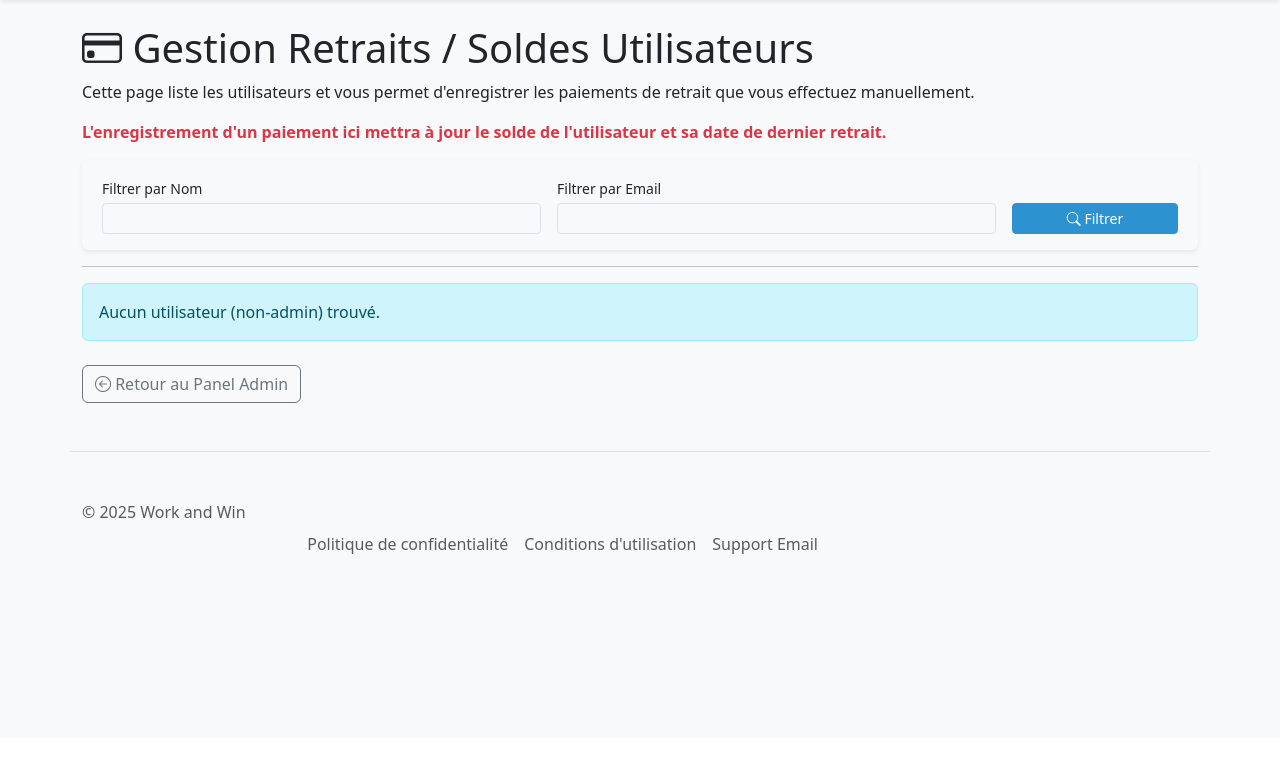
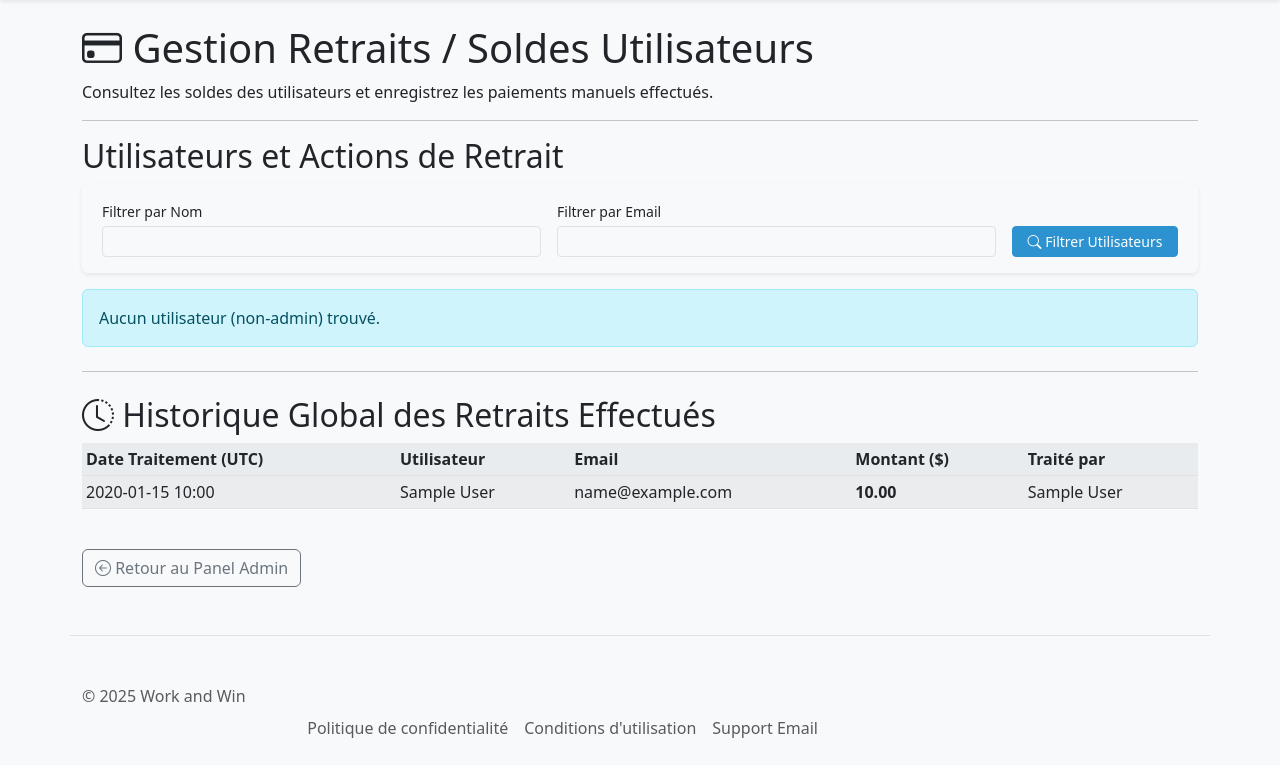
Before and after one commit to kevyjunior2707/work-and-win-app, a Flask app: page /admin/withdrawals in a window 1280 px wide. Shown: the part 62-827 px from the top of the page. Before the commit the page ends 616 px from the top, so only its background shows below. Run offline with Flask 3, Linux system fonts and the light colour scheme; a user stored in the database is signed in; tables that the repository leaves empty hold one stand-in row (values such as "Sample post"); some libraries are stand-ins or nearby versions.

Commit message:
Ajout historique retraits global pour admin

```diff
--- a/app/admin/templates/withdrawal_list.html
+++ b/app/admin/templates/withdrawal_list.html
@@ -1,133 +1,175 @@
-{# app/admin/templates/withdrawal_list.html (COMPLET avec Container/Filtre/Pagination) #}
+{# app/admin/templates/withdrawal_list.html (AVEC HISTORIQUE GLOBAL) #}
 {% extends "base.html" %}
 
 {% block title %}{{ title }}{% endblock %}
 
 {% block content %}
-<div class="container mt-4 mb-5"> {# <<< Conteneur principal pour l'espacement >>> #}
+<div class="container mt-4 mb-5"> {# Conteneur principal #}
     <h1><i class="bi bi-credit-card"></i> {{ title }}</h1>
-    <p>{{ _('Cette page liste les utilisateurs et vous permet d\'enregistrer les paiements de retrait que vous effectuez manuellement.') }}</p>
-    <p class="text-danger fw-bold">{{ _("L'enregistrement d'un paiement ici mettra à jour le solde de l'utilisateur et sa date de dernier retrait.") }}</p>
+    <p>{{ _('Consultez les soldes des utilisateurs et enregistrez les paiements manuels effectués.') }}</p>
+    <hr>
 
-    {# --- Formulaire de Filtre --- #}
-    <div class="card bg-light mb-3 shadow-sm filter-card"> {# Carte pour encadrer les filtres #}
+    {# Section Liste des Utilisateurs et Actions #}
+    <h2>{{ _('Utilisateurs et Actions de Retrait') }}</h2>
+    {# Filtres Utilisateurs #}
+    <div class="card bg-light mb-3 shadow-sm filter-card">
         <div class="card-body">
             <form method="GET" action="{{ url_for('admin.list_withdrawals') }}">
                 <div class="row g-3 align-items-end">
-                    <div class="col-md-5">
-                        <label for="name" class="form-label">{{ _('Filtrer par Nom') }}</label>
-                        {# Pré-remplit avec la recherche précédente #}
-                        <input type="text" class="form-control form-control-sm" id="name" name="name" value="{{ search_name or '' }}">
-                    </div>
-                     <div class="col-md-5">
-                        <label for="email" class="form-label">{{ _('Filtrer par Email') }}</label>
-                        <input type="text" class="form-control form-control-sm" id="email" name="email" value="{{ search_email or '' }}">
-                    </div>
-                    <div class="col-md-2">
-                        <button type="submit" class="btn btn-primary btn-sm w-100"><i class="bi bi-search"></i> {{ _('Filtrer') }}</button>
-                    </div>
+                    <div class="col-md-5"> <label for="name" class="form-label">{{ _('Filtrer par Nom') }}</label> <input type="text" class="form-control form-control-sm" id="name" name="name" value="{{ search_name or '' }}"> </div>
+                    <div class="col-md-5"> <label for="email" class="form-label">{{ _('Filtrer par Email') }}</label> <input type="text" class="form-control form-control-sm" id="email" name="email" value="{{ search_email or '' }}"> </div>
+                    <div class="col-md-2"> <button type="submit" class="btn btn-primary btn-sm w-100"><i class="bi bi-search"></i> {{ _('Filtrer Utilisateurs') }}</button> </div>
                 </div>
             </form>
         </div>
     </div>
-    {# --- Fin Formulaire de Filtre --- #}
-    <hr>
 
     {% if not users %}
-        {# Message si aucun utilisateur (ou aucun résultat de filtre) #}
-        <div class="alert alert-info">
-             {% if search_name or search_email %}
-                {{ _('Aucun utilisateur ne correspond à vos critères de recherche.') }}
-                 <a href="{{ url_for('admin.list_withdrawals') }}" class="alert-link">{{ _('Voir tous les utilisateurs.') }}</a>
-             {% else %}
-                {{ _('Aucun utilisateur (non-admin) trouvé.') }}
-             {% endif %}
-        </div>
+        <div class="alert alert-info"> {% if search_name or search_email %} {{ _('Aucun utilisateur ne correspond à vos critères de recherche.') }} <a href="{{ url_for('admin.list_withdrawals') }}" class="alert-link">{{ _('Voir tous les utilisateurs.') }}</a> {% else %} {{ _('Aucun utilisateur (non-admin) trouvé.') }} {% endif %} </div>
     {% else %}
-        {# Affichage du tableau des utilisateurs #}
-        <div class="table-responsive">
-            <table class="table table-striped table-hover table-sm align-middle"> {# Classes pour style/alignement #}
-                <thead>
-                    <tr>
-                        <th># ID</th>
-                        <th>{{ _('Nom') }}</th>
-                        <th>{{ _('Email') }}</th>
-                        <th>{{ _('Solde Actuel') }}</th>
-                        <th>{{ _('Dernier Retrait (UTC)') }}</th>
-                        <th>{{ _('Enregistrer un Paiement Manuel') }}</th>
-                    </tr>
-                </thead>
+        <div class="table-responsive mb-4">
+            <table class="table table-striped table-hover table-sm align-middle">
+                <thead> <tr> <th>{{ _('Nom') }}</th> <th>{{ _('Email') }}</th> <th>{{ _('Solde Actuel') }}</th> <th>{{ _('Dernier Retrait (UTC)') }}</th> <th>{{ _('Enregistrer Paiement') }}</th> </tr> </thead>
                 <tbody>
-                    {# Boucle sur les utilisateurs de la page actuelle (via pagination) #}
                     {% for user in users %}
                     <tr>
-                        <th scope="row">{{ user.id }}</th>
                         <td>{{ user.full_name }}</td>
                         <td>{{ user.email }}</td>
-                        {# Affiche le solde formaté à 2 décimales #}
                         <td><strong>$ {{ "%.2f"|format(user.balance) }}</strong></td>
-                        {# Affiche la date du dernier retrait ou 'Jamais' #}
-                        <td>{{ user.last_withdrawal_date.strftime('%Y-%m-%d %H:%M') if user.last_withdrawal_date else _('Jamais') }}</td>
+                        <td>{{ user.last_withdrawal_date.strftime('%Y-%m-%d') if user.last_withdrawal_date else _('Jamais') }}</td>
                         <td>
-                            {# Formulaire pour enregistrer le paiement pour CET utilisateur #}
-                            <form action="{{ url_for('admin.record_withdrawal', user_id=user.id) }}" method="POST" class="row gx-2 align-items-center">
-                                <div class="col-auto">
-                                    <label for="amount_{{ user.id }}" class="visually-hidden">{{ _('Montant Payé') }}</label>
-                                    <div class="input-group input-group-sm"> {# Groupe pour $ et champ #}
-                                        <span class="input-group-text">$</span>
-                                        <input type="number" class="form-control form-control-sm" id="amount_{{ user.id }}" name="amount" step="0.01" min="0.01" placeholder="{{ _('Montant') }}" required style="width: 100px;">
+                            <button type="button" class="btn btn-sm btn-success" data-bs-toggle="modal" data-bs-target="#recordWithdrawalModal{{ user.id }}" {% if user.balance <= 0 %}disabled title="{{_('Solde insuffisant')}}"{% endif %}>
+                                <i class="bi bi-check-circle-fill"></i> {{ _('Enregistrer') }}
+                            </button>
+                            {# --- Modale Enregistrer Retrait --- #}
+                            <div class="modal fade" id="recordWithdrawalModal{{ user.id }}" tabindex="-1" aria-labelledby="recordWithdrawalModalLabel{{ user.id }}" aria-hidden="true">
+                              <div class="modal-dialog">
+                                <div class="modal-content">
+                                  <form action="{{ url_for('admin.record_withdrawal', user_id=user.id, page_users=users_pagination.page) }}" method="post"> {# Ajout page_users pour retour correct #}
+                                    <div class="modal-header">
+                                      <h5 class="modal-title" id="recordWithdrawalModalLabel{{ user.id }}">{{ _('Enregistrer Paiement pour: %(user_name)s', user_name=user.full_name) }}</h5>
+                                      <button type="button" class="btn-close" data-bs-dismiss="modal" aria-label="Close"></button>
                                     </div>
+                                    <div class="modal-body">
+                                        <p>{{ _('Solde actuel: $ %(balance)s', balance= ("%.2f"|format(user.balance)) ) }}</p>
+                                        <p class="text-danger fw-bold">{{ _("Attention : N'enregistrez ce paiement que si vous avez effectivement envoyé l'argent à l'utilisateur !") }}</p>
+                                        <div class="mb-3">
+                                            <label for="amount_{{ user.id }}" class="form-label">{{ _('Montant Payé ($)') }}</label>
+                                            <input type="number" step="0.01" min="0.01" max="{{ user.balance }}" class="form-control" id="amount_{{ user.id }}" name="amount" required>
+                                        </div>
+                                        <p class="text-muted"><small>{{ _("Le montant sera déduit du solde de l'utilisateur, la date du dernier retrait sera mise à jour, et une entrée sera ajoutée à l'historique.") }}</small></p>
+                                    </div>
+                                    <div class="modal-footer">
+                                      <button type="button" class="btn btn-secondary" data-bs-dismiss="modal">{{ _('Annuler') }}</button>
+                                      <button type="submit" class="btn btn-success">{{ _('Confirmer Paiement Effectué') }}</button>
+                                    </div>
+                                  </form>
                                 </div>
-                                <div class="col-auto">
-                                    <button type="submit" class="btn btn-success btn-sm">{{ _('Enregistrer Paiement') }}</button>
-                                </div>
-                            </form>
+                              </div>
+                            </div>
+                            {# --- Fin Modale --- #}
                         </td>
                     </tr>
                     {% endfor %}
                 </tbody>
             </table>
         </div>
-
-        {# --- Pagination --- #}
-        {# S'affiche seulement s'il y a plus d'une page #}
-        {% if pagination and pagination.pages > 1 %}
-        <nav aria-label="Page navigation retraits" class="mt-3">
+         {# Pagination Utilisateurs #}
+        {% if users_pagination and users_pagination.pages > 1 %}
+        <nav aria-label="Page navigation utilisateurs retrait" class="mt-3 mb-4">
           <ul class="pagination justify-content-center">
-             {# Liens Previous/Next en passant les arguments de recherche pour qu'ils persistent #}
-            <li class="page-item {% if not pagination.has_prev %}disabled{% endif %}">
-              <a class="page-link" href="{{ url_for('admin.list_withdrawals', page=pagination.prev_num, name=search_name, email=search_email) if pagination.has_prev else '#' }}">{{ _('Précédent') }}</a>
+            <li class="page-item {% if not users_pagination.has_prev %}disabled{% endif %}">
+              <a class="page-link" href="{{ url_for('admin.list_withdrawals', page_users=users_pagination.prev_num, page_history=history_pagination.page, name=search_name, email=search_email) if users_pagination.has_prev else '#' }}">{{ _('Précédent (Users)') }}</a>
             </li>
-            {# Affiche le numéro de page actuel et total #}
             <li class="page-item active" aria-current="page">
-              <span class="page-link">{{ pagination.page }} / {{ pagination.pages }}</span>
+              <span class="page-link">{{ _('Page Users %(page)s / %(pages)s', page=users_pagination.page, pages=users_pagination.pages) }}</span>
             </li>
-            {# Pour une pagination plus complète avec les numéros de page:
-               {% for page_num in pagination.iter_pages(left_edge=1, right_edge=1, left_current=1, right_current=2) %}
-                 {% if page_num %}
-                   {% if pagination.page == page_num %}
-                     <li class="page-item active" aria-current="page"><span class="page-link">{{ page_num }}</span></li>
-                   {% else %}
-                     <li class="page-item"><a class="page-link" href="{{ url_for('admin.list_withdrawals', page=page_num, name=search_name, email=search_email) }}">{{ page_num }}</a></li>
-                   {% endif %}
-                 {% else %}
-                   <li class="page-item disabled"><span class="page-link">...</span></li>
-                 {% endif %}
-               {% endfor %}
-            #}
-            <li class="page-item {% if not pagination.has_next %}disabled{% endif %}">
-              <a class="page-link" href="{{ url_for('admin.list_withdrawals', page=pagination.next_num, name=search_name, email=search_email) if pagination.has_next else '#' }}">{{ _('Suivant') }}</a>
+            <li class="page-item {% if not users_pagination.has_next %}disabled{% endif %}">
+              <a class="page-link" href="{{ url_for('admin.list_withdrawals', page_users=users_pagination.next_num, page_history=history_pagination.page, name=search_name, email=search_email) if users_pagination.has_next else '#' }}">{{ _('Suivant (Users)') }}</a>
             </li>
           </ul>
         </nav>
         {% endif %}
-        {# --- Fin Pagination --- #}
+        {# --- Fin Pagination Utilisateurs --- #}
+    {% endif %}
 
-    {% endif %} {# Fin du else (s'il y a des utilisateurs) #}
+    <hr class="my-4">
 
-    {# Bouton Retour #}
+    {# --- NOUVEAU : Section Historique Global des Retraits --- #}
+    <h2><i class="bi bi-clock-history"></i> {{ _('Historique Global des Retraits Effectués') }}</h2>
+    {% if not withdrawal_history %}
+        <div class="alert alert-secondary">
+            {{ _('Aucun retrait n\'a encore été enregistré comme complété.') }}
+        </div>
+    {% else %}
+        <div class="table-responsive">
+             <table class="table table-striped table-hover table-sm align-middle">
+                <thead>
+                    <tr>
+                        <th>{{ _('Date Traitement (UTC)') }}</th>
+                        <th>{{ _('Utilisateur') }}</th>
+                        <th>{{ _('Email') }}</th>
+                        <th>{{ _('Montant ($)') }}</th>
+                        <th>{{ _('Traité par') }}</th>
+                    </tr>
+                </thead>
+                <tbody>
+                    {% for withdrawal in withdrawal_history %}
+                    <tr>
+                        <td>{{ withdrawal.processed_timestamp.strftime('%Y-%m-%d %H:%M') if withdrawal.processed_timestamp else _('N/A') }}</td>
+                        <td>{{ withdrawal.requester.full_name if withdrawal.requester else _('Utilisateur Supprimé') }}</td>
+                        <td>{{ withdrawal.requester.email if withdrawal.requester else _('N/A') }}</td>
+                        <td><strong>{{ "%.2f"|format(withdrawal.amount) }}</strong></td>
+                        <td>{{ withdrawal.processed_by_admin.full_name if withdrawal.processed_by_admin else _('Admin Supprimé') }}</td>
+                    </tr>
+                    {% endfor %}
+                </tbody>
+            </table>
+        </div>
+        {# Pagination Historique #}
+        {% if history_pagination and history_pagination.pages > 1 %}
+        <nav aria-label="Page navigation historique retrait" class="mt-3">
+          <ul class="pagination justify-content-center">
+            <li class="page-item {% if not history_pagination.has_prev %}disabled{% endif %}">
+              <a class="page-link" href="{{ url_for('admin.list_withdrawals', page_users=users_pagination.page, page_history=history_pagination.prev_num, name=search_name, email=search_email) if history_pagination.has_prev else '#' }}">{{ _('Précédent (Hist.)') }}</a>
+            </li>
+            <li class="page-item active" aria-current="page">
+              <span class="page-link">{{ _('Page Hist. %(page)s / %(pages)s', page=history_pagination.page, pages=history_pagination.pages) }}</span>
+            </li>
+            <li class="page-item {% if not history_pagination.has_next %}disabled{% endif %}">
+              <a class="page-link" href="{{ url_for('admin.list_withdrawals', page_users=users_pagination.page, page_history=history_pagination.next_num, name=search_name, email=search_email) if history_pagination.has_next else '#' }}">{{ _('Suivant (Hist.)') }}</a>
+            </li>
+          </ul>
+        </nav>
+        {% endif %}
+        {# --- Fin Pagination Historique --- #}
+    {% endif %}
+    {# --- Fin Section Historique --- #}
+
     <div class="mt-4">
         <a href="{{ url_for('admin.index') }}" class="btn btn-outline-secondary"><i class="bi bi-arrow-left-circle"></i> {{ _('Retour au Panel Admin') }}</a>
     </div>
 </div> {# <<< Fin Conteneur >>> #}
 {% endblock %}
+
+{% block scripts %}
+    {{ super() }}
+    {# Script pour pré-remplir le montant max dans la modale (optionnel) #}
+    <script>
+        document.addEventListener('DOMContentLoaded', function () {
+            var recordWithdrawalModals = document.querySelectorAll('[id^="recordWithdrawalModal"]');
+            recordWithdrawalModals.forEach(function (modal) {
+                modal.addEventListener('show.bs.modal', function (event) {
+                    var button = event.relatedTarget; // Bouton qui a déclenché la modale
+                    var userId = button.getAttribute('data-bs-target').replace('#recordWithdrawalModal', '');
+                    var userBalance = parseFloat(button.closest('tr').querySelector('td:nth-child(3) strong').innerText.replace('$ ', ''));
+                    var amountInput = modal.querySelector('#amount_' + userId);
+                    if (amountInput && userBalance > 0) {
+                        amountInput.value = userBalance.toFixed(2); // Pré-remplit avec le solde
+                        amountInput.max = userBalance.toFixed(2); // Définit le max
+                    }
+                });
+            });
+        });
+    </script>
+{% endblock %}
```
